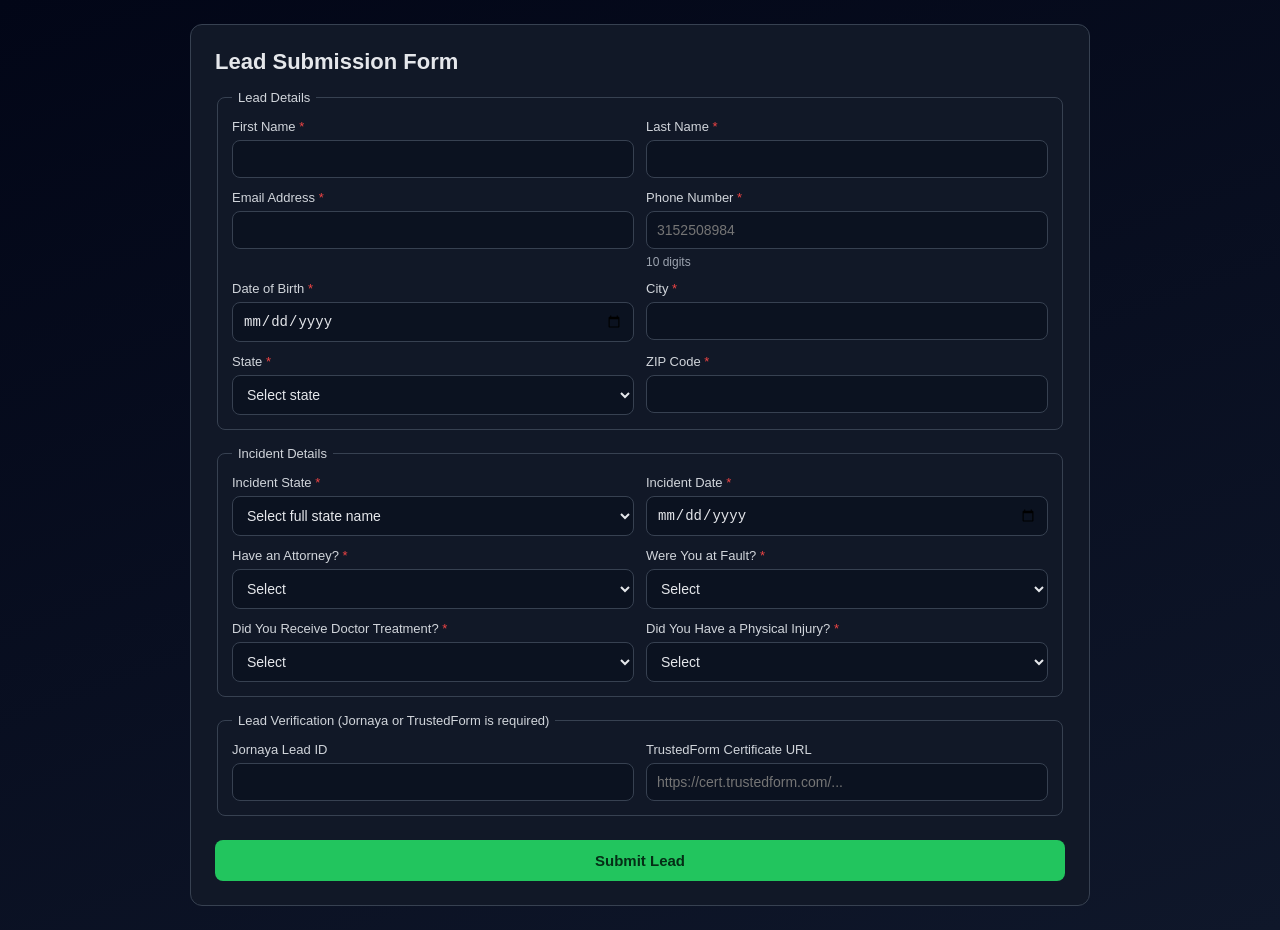
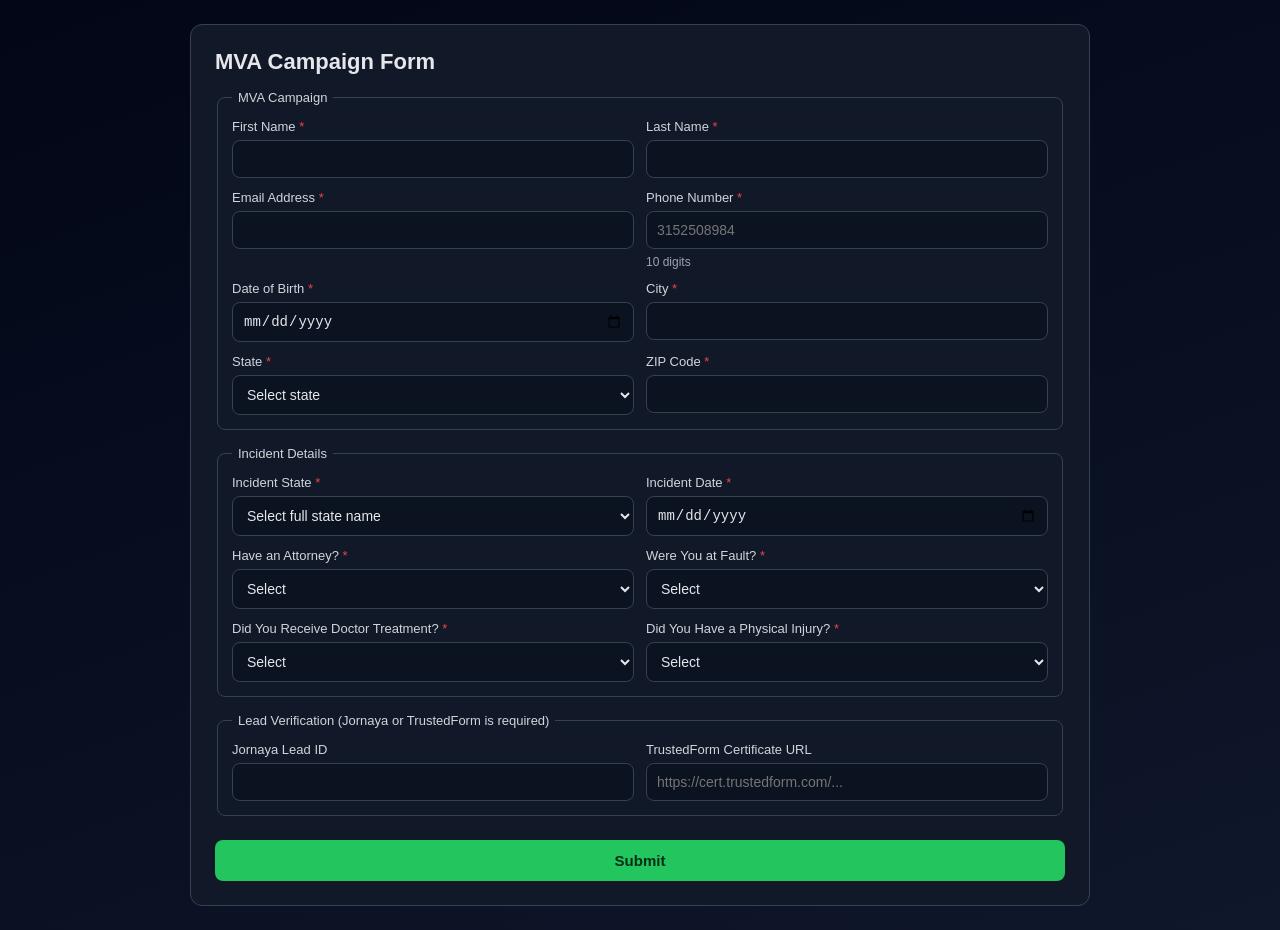
Before and after one commit to Mayank4543/Mva, a website: page index.html in a window 1280 px wide. Drawn offline with Linux system fonts and the light colour scheme.

Commit message:
fix this issue

```diff
--- a/index.html
+++ b/index.html
@@ -102,10 +102,10 @@
 </head>
 <body>
     <div class="container">
-        <h1>Lead Submission Form</h1>
+        <h1>MVA Campaign  Form</h1>
         <form id="leadForm">
             <fieldset>
-                <legend>Lead Details</legend>
+                <legend>MVA Campaign </legend>
                 <div class="grid">
                     <div class="field">
                         <label for="first_name">First Name <span class="req">*</span></label>
@@ -237,7 +237,7 @@
                 </div>
             </fieldset>
 
-            <button id="submitBtn" type="submit">Submit Lead</button>
+            <button id="submitBtn" type="submit">Submit </button>
             <div id="status" class="status" aria-live="polite"></div>
         </form>
     </div>
```
